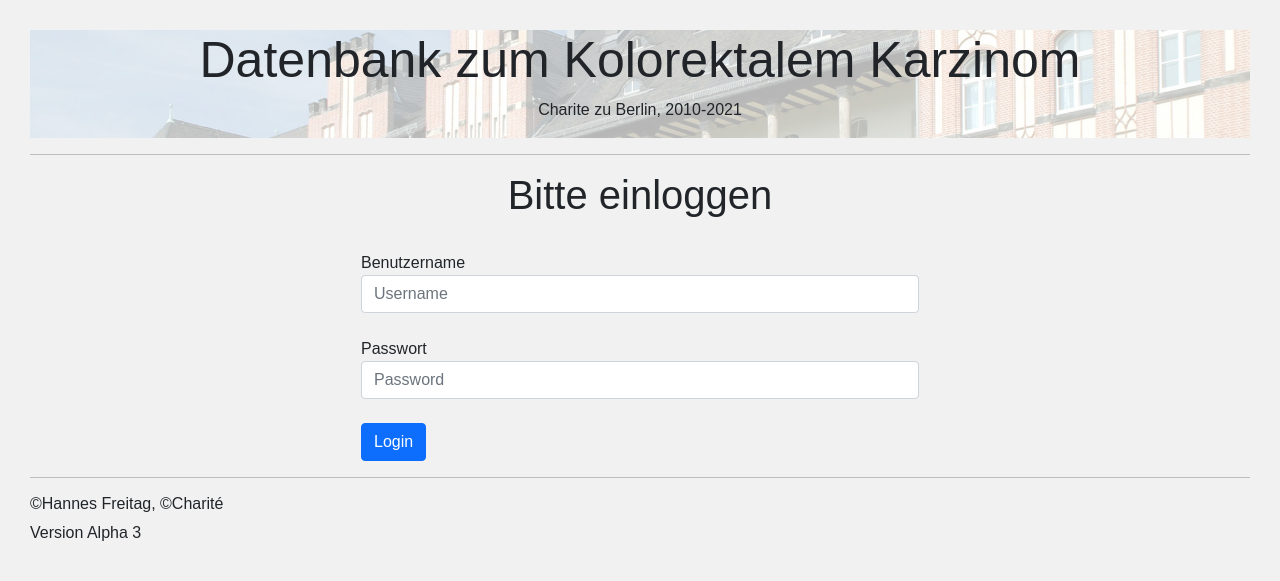
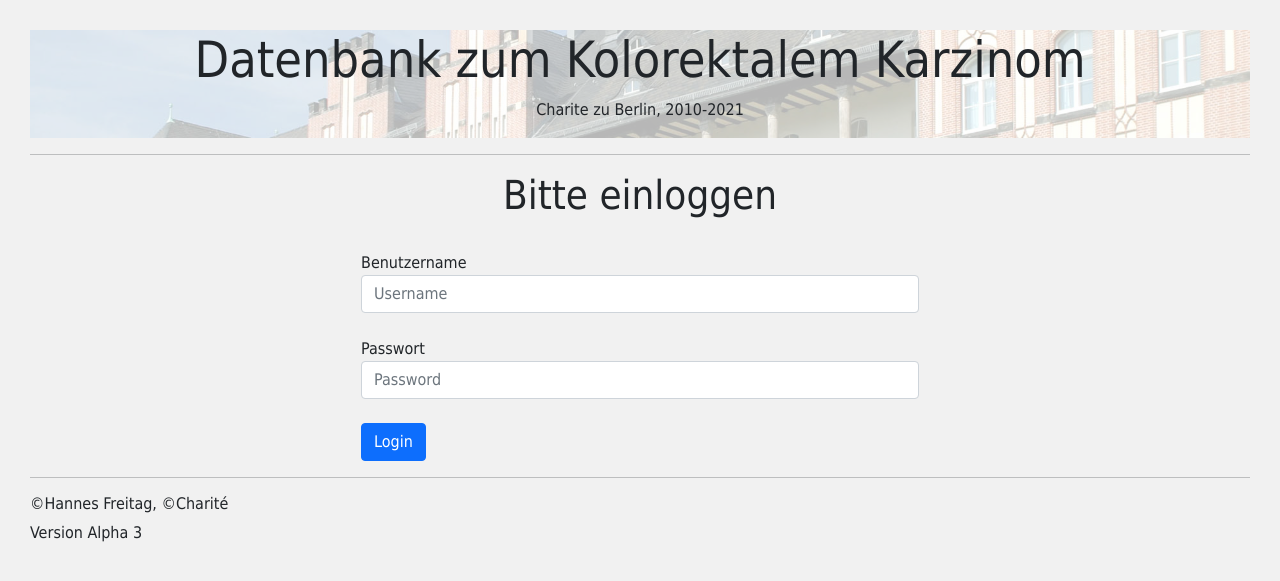
Before and after one commit to OptiTheNext/mCRC-DB, a Flask app: page / in a window 1280 px wide. Shown: the top 581 px of the page. Run offline with Flask 2, Linux system fonts and the light colour scheme.

Commit message:
Changed fonts

```diff
--- a/static/base.css
+++ b/static/base.css
@@ -1,7 +1,8 @@
 body {
-  font-family: Arial;
+  font-family: Tahoma;
   padding: 30px;
   background: #f1f1f1;
+
 }
 
 .header h1 {
```
Also changed, not shown: templates/site_2.html (+29 -29 lines).
